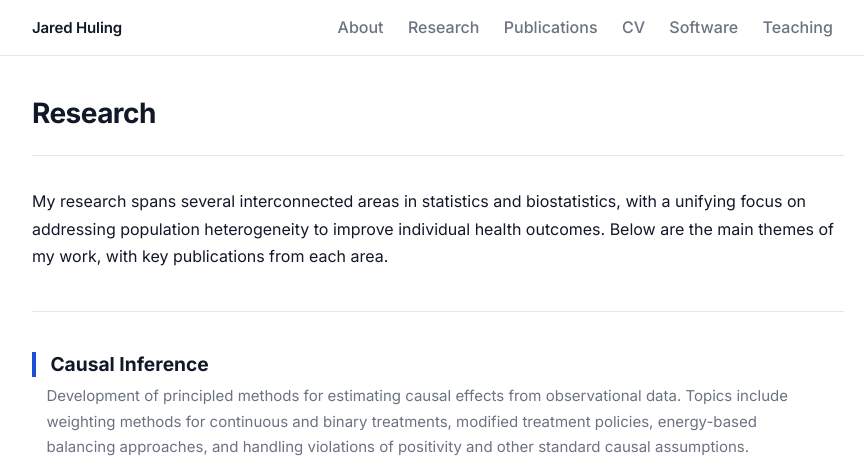
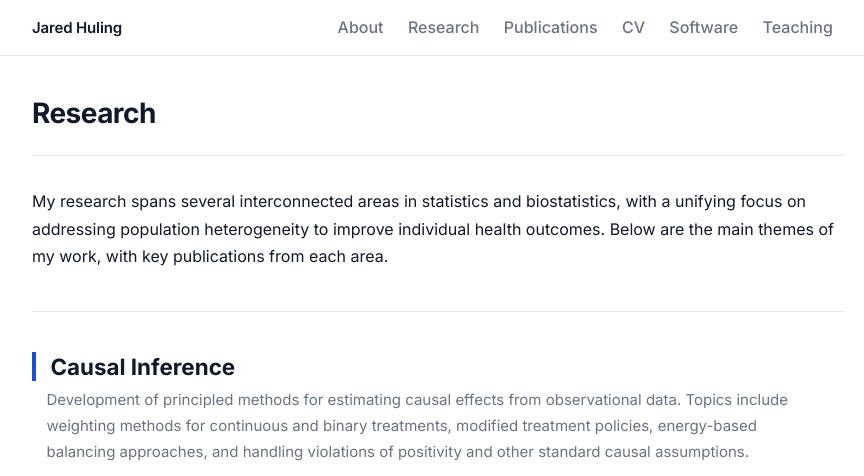
Before and after one commit to jaredhuling/jaredhuling.github.io, a Jekyll site: the page built from _pages/research.md, in a window 1280 px wide and 1400 px high. Shown: the top 476 px of the window, without its empty margins (202-1066 px from the left). Built offline with Jekyll 4.4.1, drawn with Linux system fonts in a browser that asks for light colours; grey boxes are pictures that could not be loaded.

Commit message:
unify section header style across publications and research pages
- Match pub section headers to research theme style (blue left border, no background tint)
- Increase header font to 1.4rem for both pub sections and research themes

Co-Authored-By: Claude Sonnet 4.6 <noreply@anthropic.com>

```diff
--- a/assets/css/main.scss
+++ b/assets/css/main.scss
@@ -487,26 +487,16 @@ author { font-weight: 600; }
 }
 
 .pub-section-header {
-  font-size: 1.5rem;
+  font-size: 1.4rem;
   font-weight: 700;
-  letter-spacing: -0.02em;
-  padding: 0.6rem 1.1rem;
-  border-radius: var(--radius);
-  margin-bottom: 0;
+  letter-spacing: -0.015em;
+  line-height: 1.3;
+  padding-left: 0.9rem;
+  border-left: 4px solid var(--color-accent);
+  margin-bottom: 0.4rem;
   margin-top: 0;
   display: block;
-}
-
-.pub-section--preprints .pub-section-header {
-  background: #fffbeb;
-  border-left: 4px solid #d97706;
-  color: #92400e;
-}
-
-.pub-section--published .pub-section-header {
-  background: var(--color-bg-accent);
-  border-left: 4px solid var(--color-accent);
-  color: var(--color-accent-hover);
+  color: var(--color-text);
 }
 
 /* Indent the bibliography list within each pub section */
@@ -527,7 +517,7 @@ author { font-weight: 600; }
 }
 
 .research-theme-title {
-  font-size: 1.2rem;
+  font-size: 1.4rem;
   font-weight: 700;
   margin-bottom: 0.4rem;
   margin-top: 0;
```
